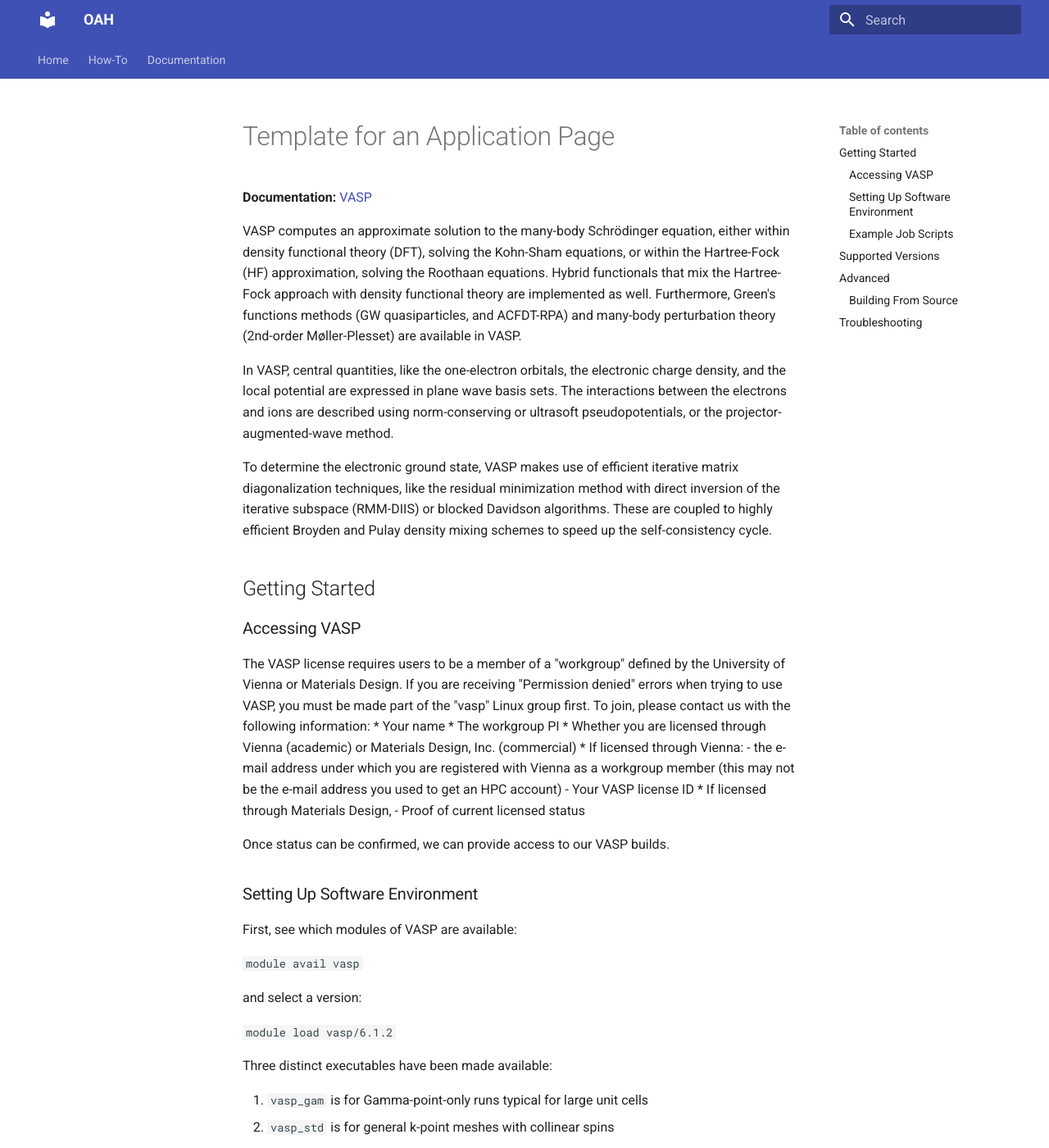
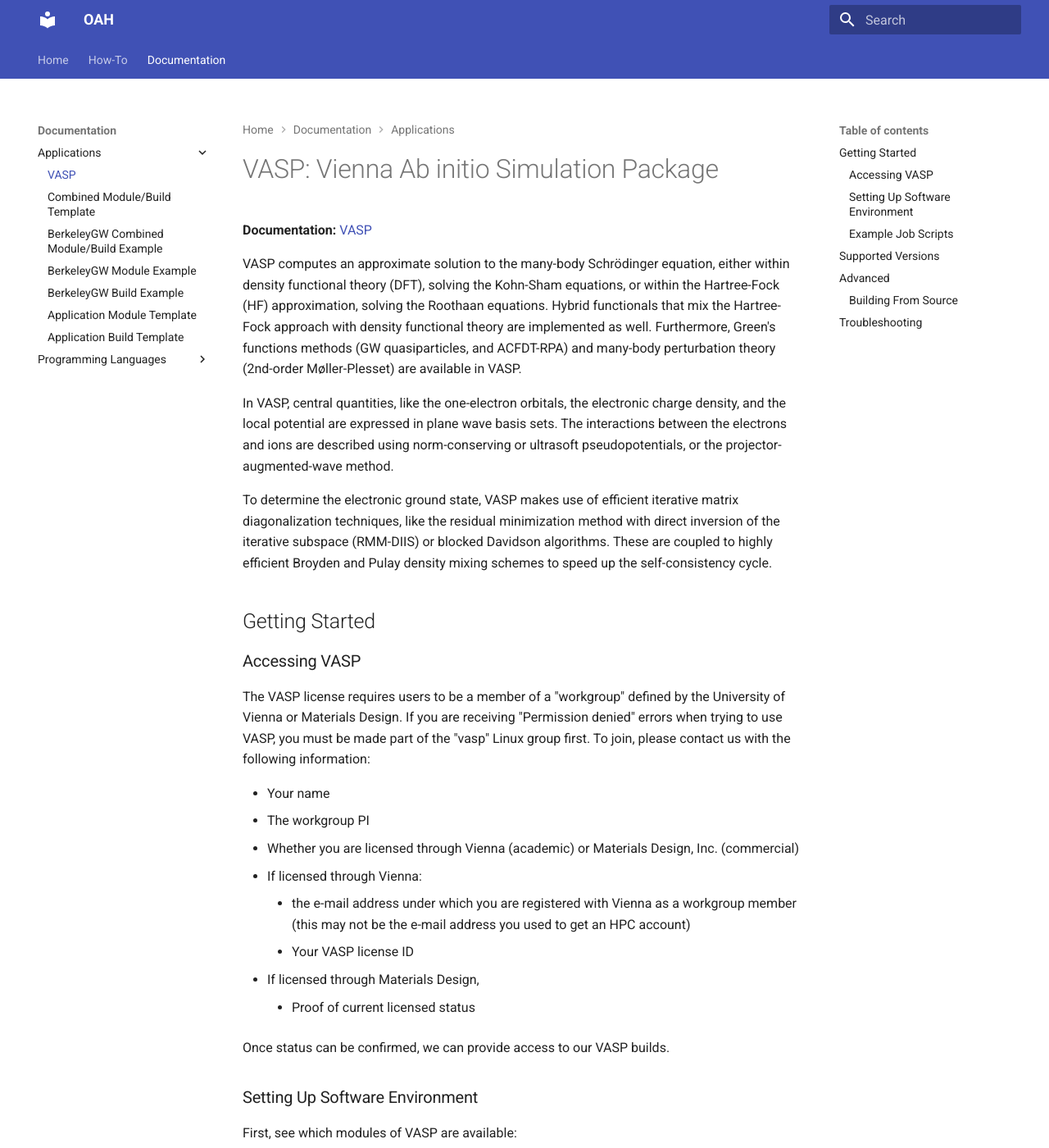
Before and after one commit to oahull0112/oahull0112.github.io, an MkDocs documentation site: the page built from docs/Documentation/Applications/vasp.md, in a window 1280 px wide and 1400 px high. Shown: the whole window at 82% size. Built offline with MkDocs 1.6.1 and Material for MkDocs 9.7.7, drawn with Linux system fonts in a browser that asks for light colours; some of the changed lines change nothing that is shown; some of the changed text lies outside the part shown.

Commit message:
update mkdocs.yml

````diff
--- a/docs/Documentation/Applications/vasp.md
+++ b/docs/Documentation/Applications/vasp.md
@@ -1,4 +1,4 @@
-# Template for an Application Page
+# VASP: Vienna Ab initio Simulation Package
 
 **Documentation:** [VASP](https://www.vasp.at/wiki/index.php/The_VASP_Manual)
 
@@ -13,6 +13,7 @@
 ### Accessing VASP
 
 The VASP license requires users to be a member of a "workgroup" defined by the University of Vienna or Materials Design. If you are receiving "Permission denied" errors when trying to use VASP, you must be made part of the "vasp" Linux group first. To join, please contact us with the following information:
+
 * Your name
 * The workgroup PI
 * Whether you are licensed through Vienna (academic) or Materials Design, Inc. (commercial)
@@ -91,20 +92,9 @@
 	If the submit script does not differ, then remove this section (starting from the `??? example "Swift"` line)
 
 
-??? example "Template"
+Copy the job script to your working directory (where your INCAR, POSCAR, etc. are located) and submit the job with
 
-	Here's a template of a collapsible example.
-
-	```
-	You can include blocked sections
-	```
-
-	And unblocked sections.
-
-!!! note
-	You can use a note to draw attention to the information in this section
-
-Include instructions on how to submit the job script
+`sbatch job_script_name`
 
 ## Supported Versions
 
--- a/mkdocs.yml
+++ b/mkdocs.yml
@@ -4,6 +4,7 @@
   - How-To: howto.md
   - Documentation:
       - Applications:
+        - VASP: Documentation/Applications/vasp.md
         - Combined Module/Build Template: Documentation/Applications/applications_template.md
         - BerkeleyGW Combined Module/Build Example: Documentation/Applications/berkeleygw_example.md
         - BerkeleyGW Module Example: Documentation/Applications/berkeleygw_module.md
````
